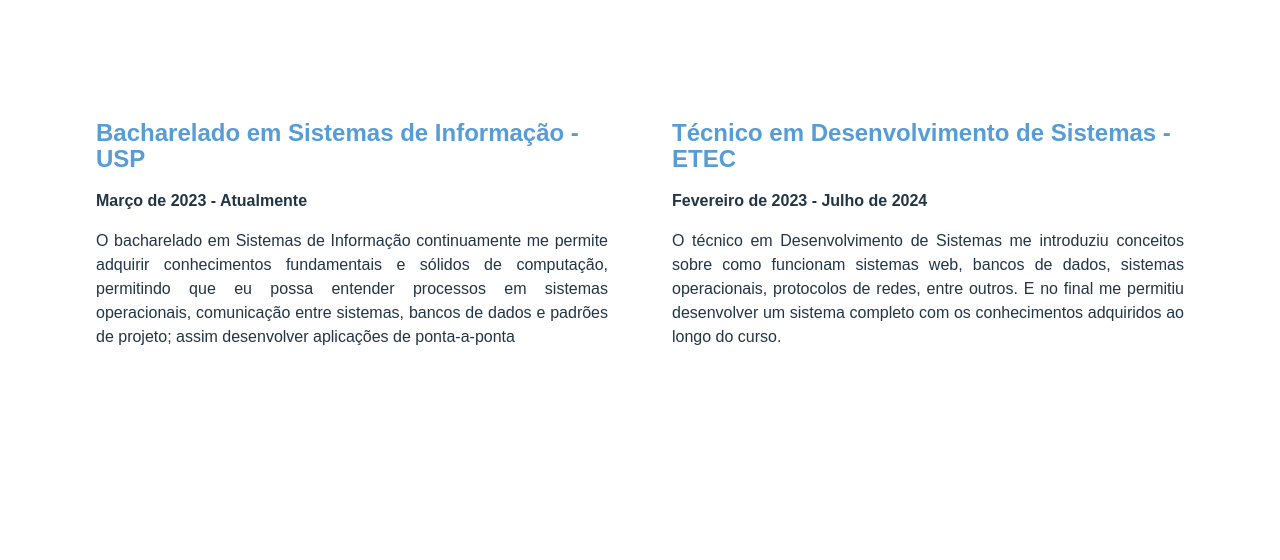
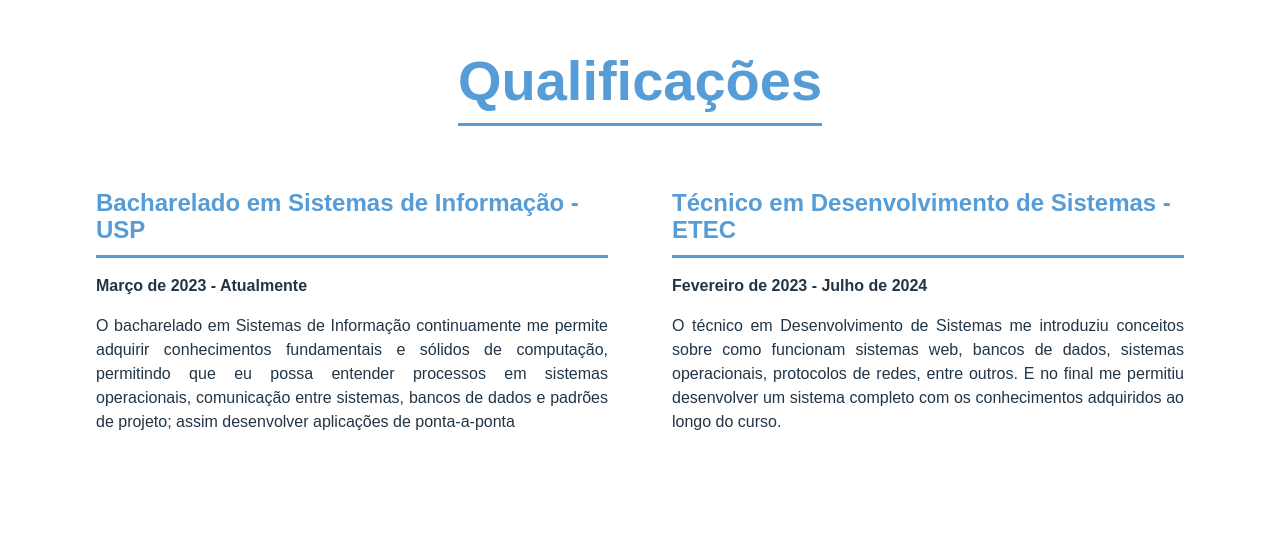
Before and after one commit to GustavoBastos04/site-pessoal, a React (Vite) app in the folder site-pessoal/: page / in a window 1280 px wide. Shown: the part 840-1400 px from the top of the page. Built offline with nearby package versions, Linux system fonts and the light colour scheme.

Commit message:
Adiciona título Qualificações

```diff
--- a/site-pessoal/src/components/Qualificacoes/Qualificacoes.tsx
+++ b/site-pessoal/src/components/Qualificacoes/Qualificacoes.tsx
@@ -4,6 +4,8 @@
     return (
         <>
         <div className="qualificacoes-container">
+            <h1>Qualificações</h1>
+            <div className="qualificacao-elementos-container">
                 <div className="qualificacao">
                     <h1>Bacharelado em Sistemas de Informação - USP</h1>
                     <p className="qualificacao-periodo">Março de 2023 - Atualmente</p>
@@ -15,6 +17,7 @@
                     <p className="qualificacao-descricao">O técnico em Desenvolvimento de Sistemas me introduziu conceitos sobre como funcionam sistemas web, bancos de dados, sistemas operacionais, protocolos de redes, entre outros. E no final me permitiu desenvolver um sistema completo com os conhecimentos adquiridos ao longo do curso.</p>
                 </div>
             </div>
+        </div>
         </>
     )
 }
--- a/site-pessoal/src/components/Qualificacoes/style.css
+++ b/site-pessoal/src/components/Qualificacoes/style.css
@@ -2,9 +2,29 @@
     width: 100%;
     height: 100%;
     display: flex;
+    flex-direction: column;
     align-items: center;
     justify-content: center;
     gap: 5vw
+}
+
+.qualificacoes-container h1{
+    margin: 0;
+    font-size: 3.5rem;
+    color:#569CD6;
+}
+.qualificacoes-container h1:after{
+  content: "";
+  display: block;
+  width: 100%;
+  height: 3px;
+  background-color: #569CD6;
+  margin-top: 0.75rem;
+}
+
+.qualificacao-elementos-container {
+    display: flex;
+    gap: 5vw;
 }
 
 .qualificacao {
```
Lines whose indentation alone changed are shown as unchanged.
